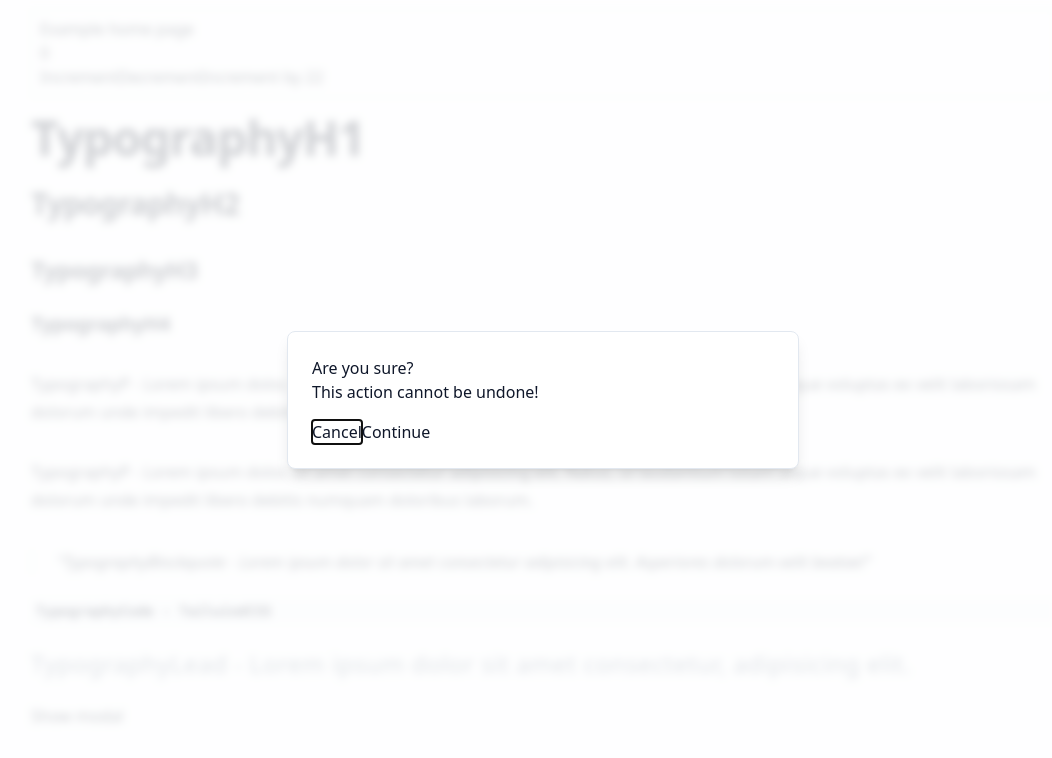
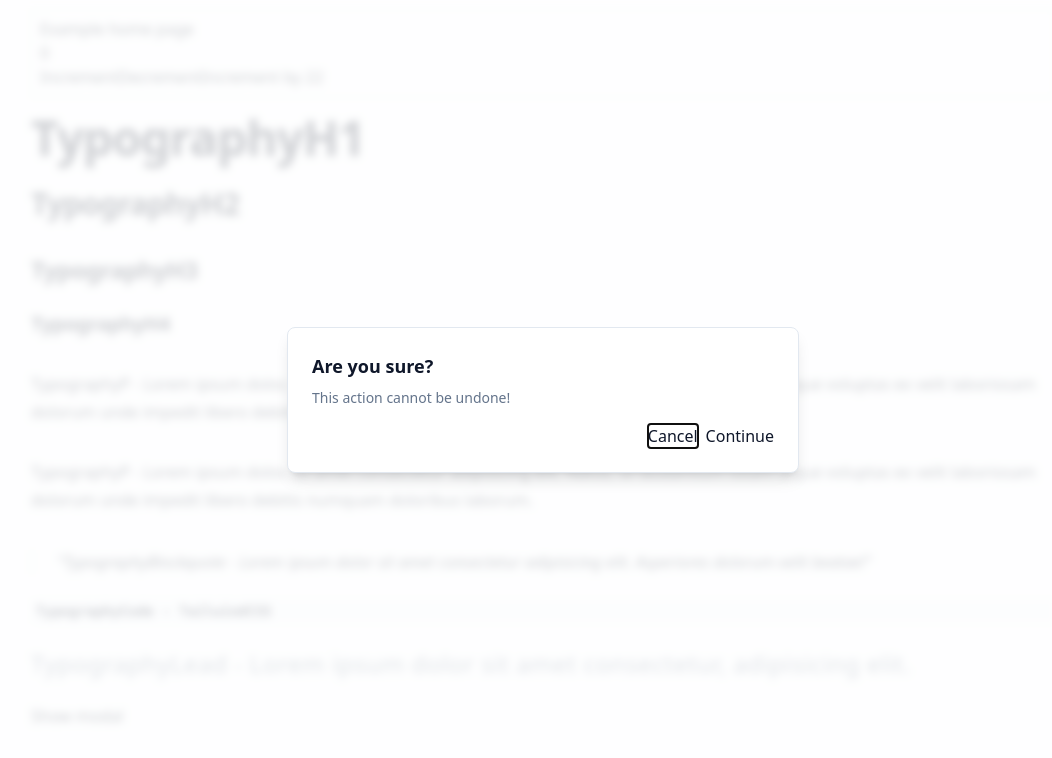
Before and after one commit to mathewbushuru/react-starter-kit, a React (Vite) app: page / in a window 1280 px wide. Both pictures are taken after a click on the element "Show modal". Shown: the top 758 px of the page, without its empty margins (97-1149 px from the left). Built offline with nearby package versions, Linux system fonts and the light colour scheme.

Commit message:
Modal styling

```diff
--- a/src/components/UI/Modal.tsx
+++ b/src/components/UI/Modal.tsx
@@ -14,7 +14,9 @@ const ModalPortal = ({
 }: ModalPrimitive.AlertDialogPortalProps) => {
   return (
     <ModalPrimitive.Portal className={cn(className)} {...props}>
-      <div className="fixed inset-0 z-50 flex items-end justify-center sm:items-center">{children}</div>
+      <div className="fixed inset-0 z-50 flex items-end justify-center sm:items-center">
+        {children}
+      </div>
     </ModalPrimitive.Portal>
   );
 };
@@ -23,7 +25,16 @@ const ModalOverlay = React.forwardRef<
   React.ElementRef<typeof ModalPrimitive.Overlay>,
   React.ComponentPropsWithoutRef<typeof ModalPrimitive.Overlay>
 >(({ className, children, ...props }, ref) => {
-  return <ModalPrimitive.Overlay className="fixed inset-0 z-50 bg-background/80 backdrop-blur-sm transition-opacity animate-in fade-in" {...props} ref={ref} />;
+  return (
+    <ModalPrimitive.Overlay
+      className={cn(
+        "fixed inset-0 z-50 bg-background/80 backdrop-blur-sm transition-opacity animate-in fade-in",
+        className
+      )}
+      {...props}
+      ref={ref}
+    />
+  );
 });
 
 export const ModalContent = React.forwardRef<
@@ -33,7 +44,14 @@ export const ModalContent = React.forwardRef<
   return (
     <ModalPortal>
       <ModalOverlay />
-      <ModalPrimitive.Content ref={ref} className="fixed z-50 grid w-full max-w-lg scale-100 gap-4 border bg-background p-6 opacity-100 shadow-lg animate-in fade-in-90 slide-in-from-bottom-10 sm:rounded-lg sm:zoom-in-90 sm:slide-in-from-bottom-0 md:w-full" {...props} />
+      <ModalPrimitive.Content
+        ref={ref}
+        className={cn(
+          "fixed z-50 grid w-full max-w-lg scale-100 gap-4 border bg-background p-6 opacity-100 shadow-lg animate-in fade-in-90 slide-in-from-bottom-10 sm:rounded-lg sm:zoom-in-90 sm:slide-in-from-bottom-0 md:w-full",
+          className
+        )}
+        {...props}
+      />
     </ModalPortal>
   );
 });
@@ -42,40 +60,56 @@ export const ModalHeader = ({
   className,
   ...props
 }: React.HTMLAttributes<HTMLDivElement>) => {
-  return <div className="" {...props} />;
+  return (
+    <div
+      className={cn(
+        "flex flex-col space-y-2 text-center sm:text-left",
+        className
+      )}
+      {...props}
+    />
+  );
 };
 
 export const ModalFooter = ({
   className,
   ...props
 }: React.HTMLAttributes<HTMLDivElement>) => {
-  return <div className="" {...props} />;
+  return (
+    <div
+      className={cn(
+        "flex flex-col-reverse sm:flex-row sm:justify-end sm:space-x-2",
+        className
+      )}
+      {...props}
+    />
+  );
 };
 
 export const ModalTitle = React.forwardRef<
   React.ElementRef<typeof ModalPrimitive.Title>,
   React.ComponentPropsWithoutRef<typeof ModalPrimitive.Title>
 >(({ className, ...props }, ref) => {
-  return <ModalPrimitive.Title ref={ref} className="" {...props} />;
+  return <ModalPrimitive.Title ref={ref} className={cn("text-lg font-semibold",className)} {...props} />;
 });
 
 export const ModalDescription = React.forwardRef<
   React.ElementRef<typeof ModalPrimitive.Description>,
   React.ComponentPropsWithoutRef<typeof ModalPrimitive.Description>
 >(({ className, ...props }, ref) => {
-  return <ModalPrimitive.Description ref={ref} className="" {...props} />;
+  return <ModalPrimitive.Description ref={ref} className={cn("text-sm  text-muted-foreground",className)} {...props} />;
 });
 
 export const ModalAction = React.forwardRef<
   React.ElementRef<typeof ModalPrimitive.Action>,
   React.ComponentPropsWithoutRef<typeof ModalPrimitive.Action>
 >(({ className, ...props }, ref) => {
-  return <ModalPrimitive.Action ref={ref} className="" {...props} />;
+  return <ModalPrimitive.Action ref={ref} className={cn(className)} {...props} />;
 });
 
 export const ModalCancel = React.forwardRef<
   React.ElementRef<typeof ModalPrimitive.Cancel>,
   React.ComponentPropsWithoutRef<typeof ModalPrimitive.Cancel>
 >(({ className, ...props }, ref) => {
-  return <ModalPrimitive.Cancel ref={ref} className="" {...props} />;
+  return <ModalPrimitive.Cancel ref={ref} className={cn("mt-2 sm:mt-0")} {...props} />;
 });
```
